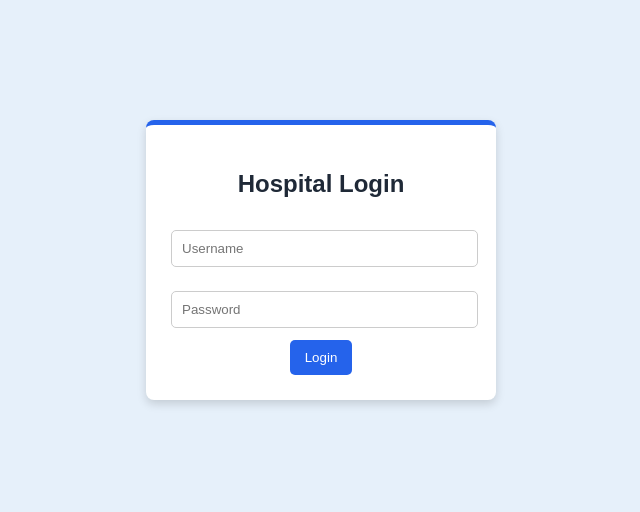
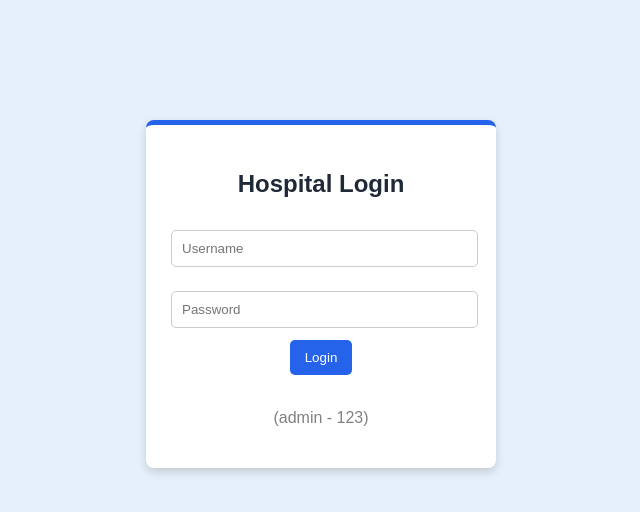
Before and after one commit to saiswapnac/hms_webp, a React (Create React App) app: page /login in a window 1280 px wide. Shown: the top 512 px of the page, without its empty margins (319-959 px from the left). Built offline with nearby package versions, Linux system fonts and the light colour scheme.

Commit message:
Updated on Apr 7, 2026

```diff
--- a/src/components/Login.js
+++ b/src/components/Login.js
@@ -39,6 +39,8 @@ function Login() {
       <button onClick={handleLogin}>Login</button>
 
       {error && <p className="login-error">{error}</p>}
+      <br></br><br></br>
+      <p style={{ color: "grey" }}>(admin - 123)</p>
     </div>
   );
 }
```
